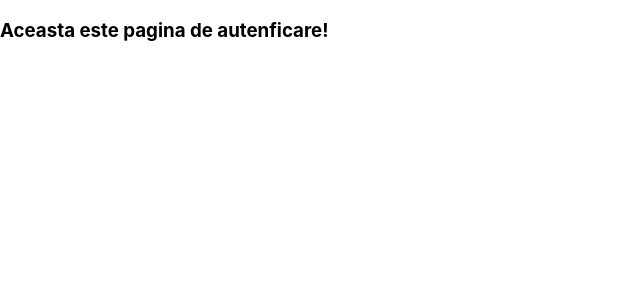
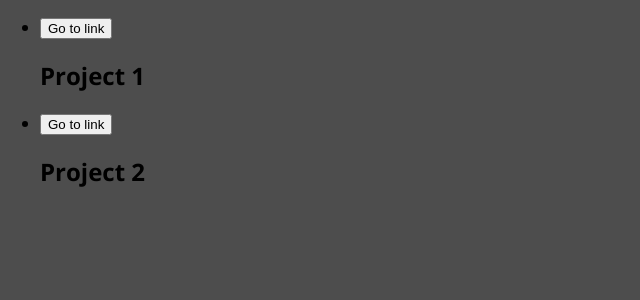
Before and after one commit to ovidiuterbea/proiectTW-bug-tracking, a React (Create React App) app in the folder frontend/: page /projects in a window 1280 px wide. Before the commit this address led to /. Shown: the top 300 px of the page, without its empty margins (0-640 px from the left). Built offline with nearby package versions, Linux system fonts and the light colour scheme.

Commit message:
added the project list and project item component (no style yet)

```diff
--- a/frontend/src/App.js
+++ b/frontend/src/App.js
@@ -7,6 +7,7 @@ import {
 } from "react-router-dom";
 import Auth from "./users/pages/Auth";
 import NewProject from "./projects/pages/NewProject";
+import Projects from "./projects/pages/Projects";
 
 function App() {
   return (
@@ -18,6 +19,9 @@ function App() {
         <Route path='/project/new' exact>
           <NewProject />
         </Route>
+        <Route path='/projects' exact>
+          <Projects />
+        </Route>
         <Redirect to='/' />
       </Switch>
     </Router>
--- a/frontend/src/index.css
+++ b/frontend/src/index.css
@@ -1,13 +1,42 @@
+@import url("https://fonts.googleapis.com/css?family=Open+Sans:400,700&display=swap");
+
+* {
+  box-sizing: border-box;
+}
+
+html {
+  font-family: "Open Sans", sans-serif;
+}
+
 body {
   margin: 0;
-  font-family: -apple-system, BlinkMacSystemFont, 'Segoe UI', 'Roboto', 'Oxygen',
-    'Ubuntu', 'Cantarell', 'Fira Sans', 'Droid Sans', 'Helvetica Neue',
-    sans-serif;
-  -webkit-font-smoothing: antialiased;
-  -moz-osx-font-smoothing: grayscale;
+  background: #4d4d4d;
 }
 
-code {
-  font-family: source-code-pro, Menlo, Monaco, Consolas, 'Courier New',
-    monospace;
+.slide-in-left-enter {
+  transform: translateX(-100%);
 }
+
+.slide-in-left-enter-active {
+  transform: translateX(0);
+  opacity: 1;
+  transition: all 200ms;
+}
+
+.slide-in-left-exit {
+  transform: translateX(0%);
+  opacity: 1;
+}
+
+.slide-in-left-exit-active {
+  transform: translateX(-100%);
+  opacity: 0;
+  transition: all 200ms;
+}
+
+.center {
+  text-align: center;
+  display: flex;
+  justify-content: center;
+  align-items: center;
+}
--- /dev/null
+++ b/frontend/src/projects/components/ProjectItem.js
@@ -0,0 +1,21 @@
+import React from "react";
+import "./ProjectItem.css";
+
+const ProjectItem = (props) => {
+  return (
+    <li className='project-item'>
+      <div className='project-item__content'>
+        <div class='user-item__repo'>
+          <a href={props.repo}>
+            <button>Go to link</button>
+          </a>
+        </div>
+        <div className='user-item__info'>
+          <h2>{props.name}</h2>
+        </div>
+      </div>
+    </li>
+  );
+};
+
+export default ProjectItem;
--- /dev/null
+++ b/frontend/src/projects/components/ProjectList.js
@@ -0,0 +1,31 @@
+import React from "react";
+import "./ProjectList.css";
+import ProjectItem from "./ProjectItem";
+
+const ProjectList = (props) => {
+  if (props.items.length === 0) {
+    return (
+      <div className='center'>
+        <h2>No Projects found!</h2>
+      </div>
+    );
+  }
+
+  return (
+    <ul className='project-list'>
+      {props.items.map((project) => {
+        return (
+          <ProjectItem
+            key={project.id}
+            id={project.id}
+            repo={project.repo}
+            users={project.users}
+            name={project.name}
+          />
+        );
+      })}
+    </ul>
+  );
+};
+
+export default ProjectList;
--- /dev/null
+++ b/frontend/src/projects/pages/Projects.js
@@ -0,0 +1,22 @@
+import React from "react";
+
+import ProjectList from "../components/ProjectList";
+
+const DUMMY_PROJECTS = [
+  {
+    id: "p1",
+    name: "Project 1",
+    repo: "https://github.com/ovidiuterbea/Admitere-Liceu",
+  },
+  {
+    id: "p2",
+    name: "Project 2",
+    repo: "https://github.com/ovidiuterbea/Admitere-Liceu",
+  },
+];
+
+const Projects = () => {
+  return <ProjectList items={DUMMY_PROJECTS} />;
+};
+
+export default Projects;
```
Also changed, not shown: frontend/src/projects/components/ProjectItem.css (added), frontend/src/projects/components/ProjectList.css (added).
